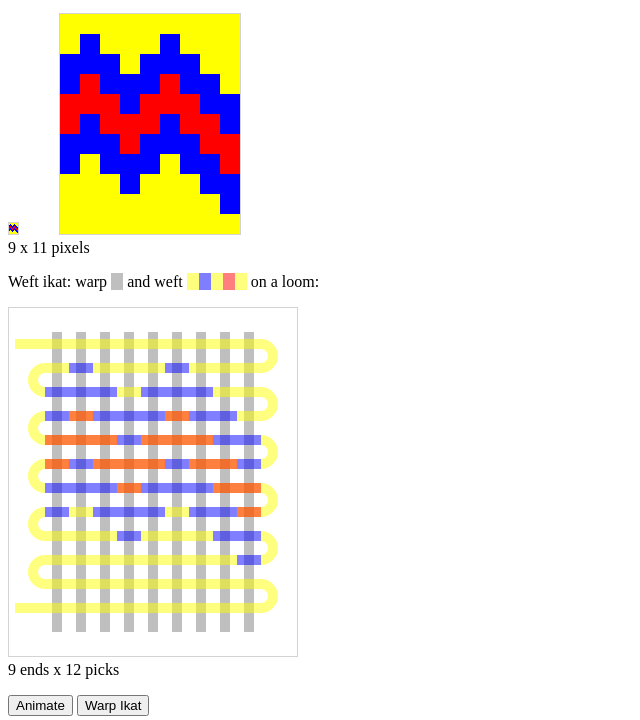
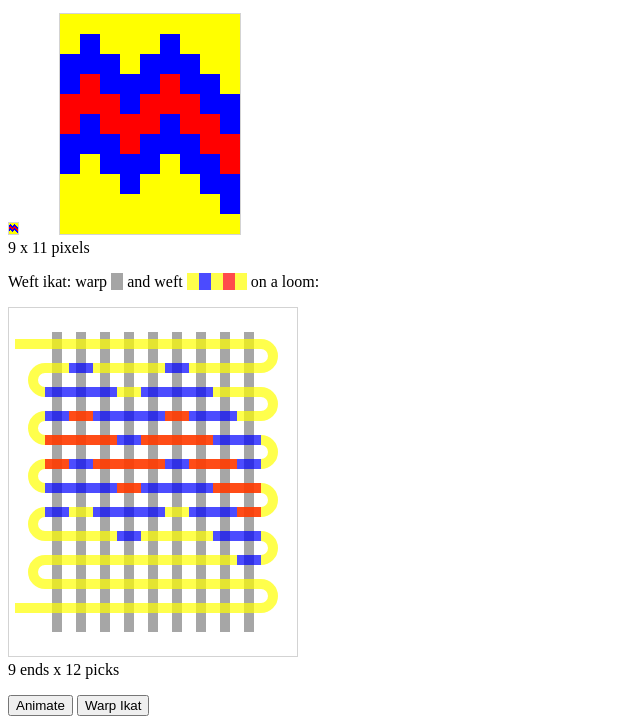
Before and after one commit to kaicarver/ikat, a plain HTML site: page index.html in a window 1280 px wide. Shown: the part 80-800 px from the top of the page, without its empty margins (0-640 px from the left). Drawn offline with Linux system fonts and the light colour scheme.

Commit message:
less transparent

```diff
--- a/index.html
+++ b/index.html
@@ -5,7 +5,7 @@
     <title>Ikat Visualization</title>
     <style type="text/css">
       div { }
-      .warp, .weft { fill:none; stroke-width: 10; opacity: 0.5; }
+      .warp, .weft { fill:none; stroke-width: 10; opacity: 0.7; }
       .weft { stroke: yellow; background-color: yellow; }
       .paint1 { stroke: blue; background-color: blue; }
       .paint2 { stroke: red; background-color: red; }
```
